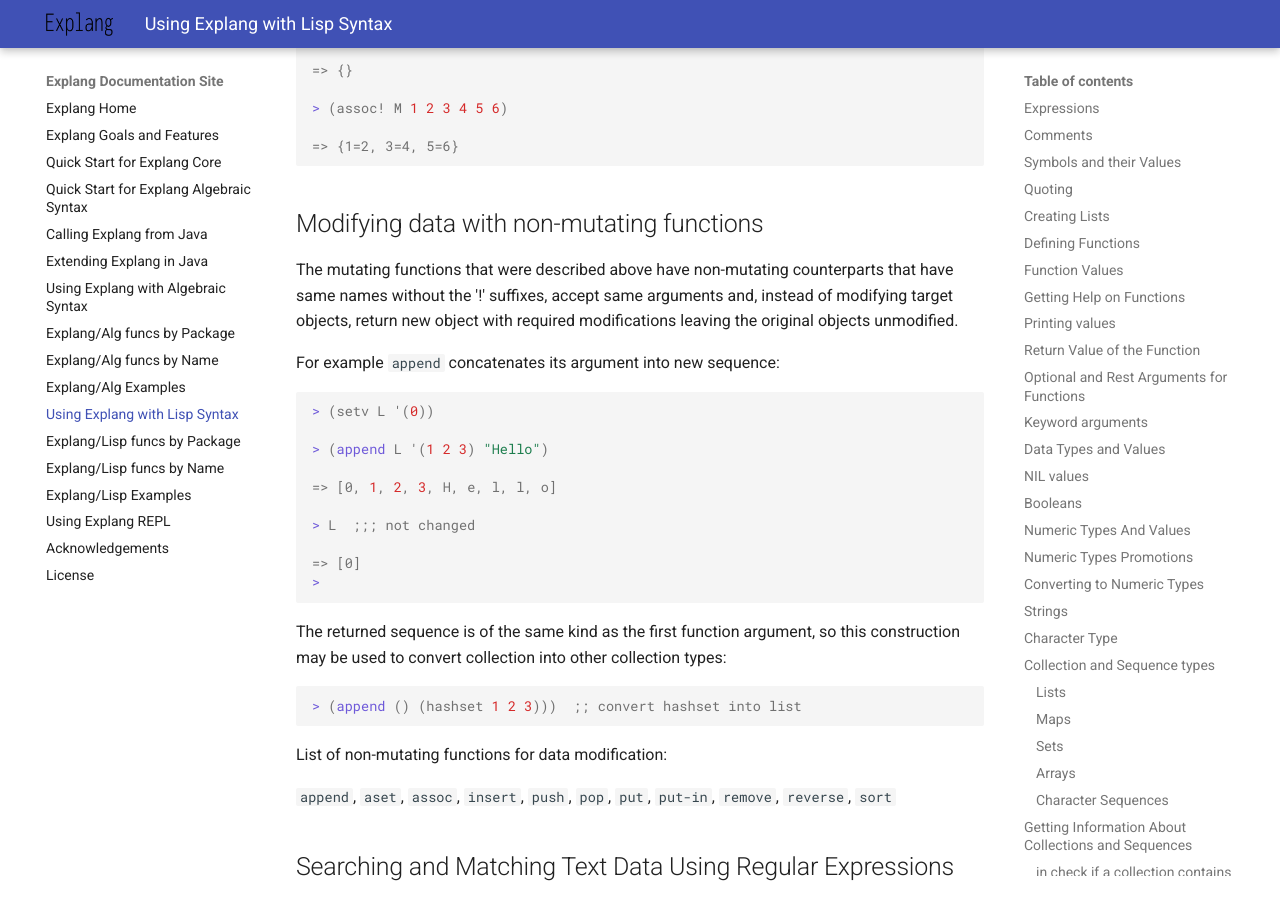
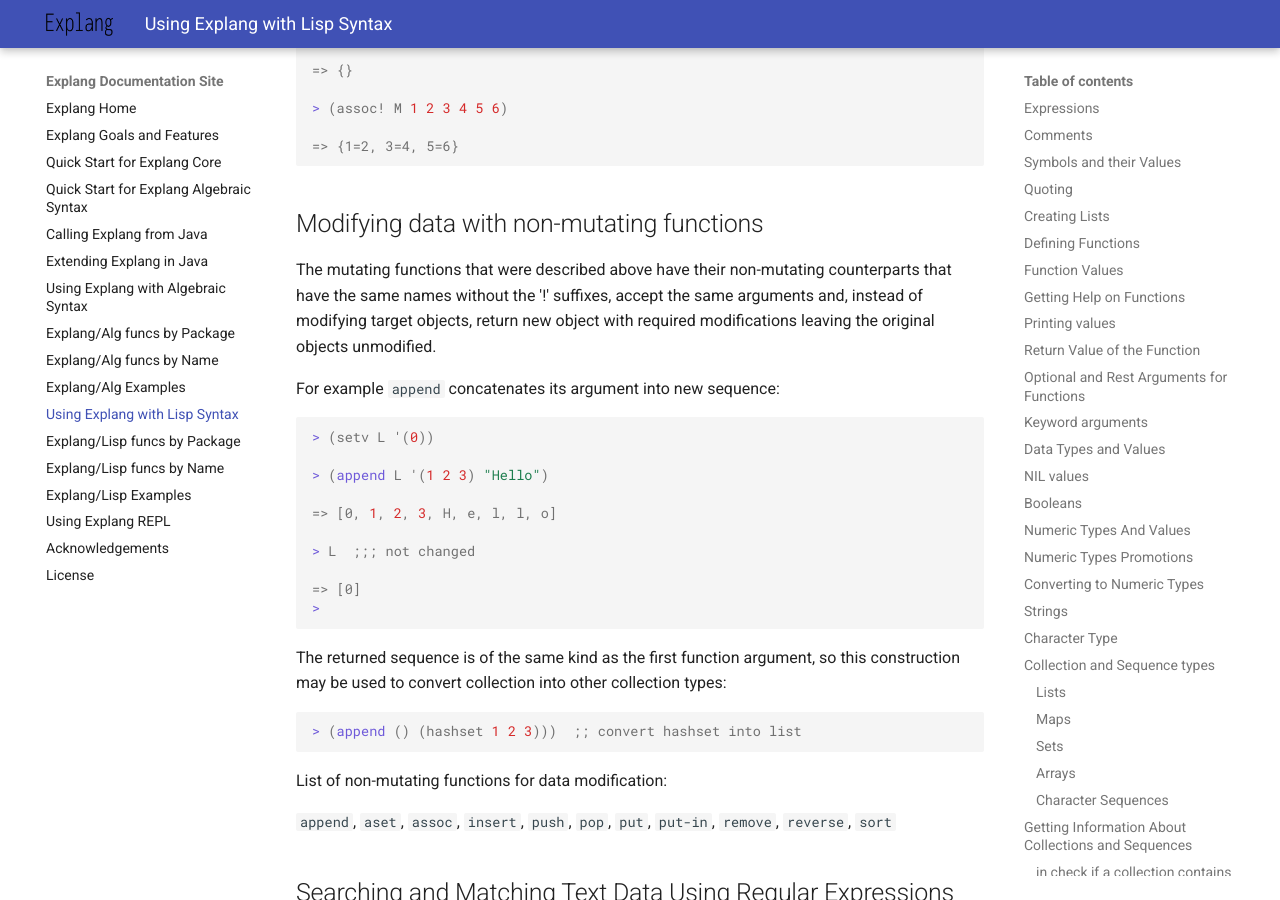
Before and after one commit to opsit-io/opsit-explang-docs, an MkDocs documentation site: the page built from docs/explang-lisp.md, in a window 1280 px wide and 900 px high, scrolled down 28301 px. Built offline with MkDocs 1.6.1 and Material for MkDocs 9.7.7, drawn with Linux system fonts in a browser that asks for light colours.

Commit message:
feat: minor fixes non mutating data modifier functions

```diff
--- a/docs/explang-lisp.md
+++ b/docs/explang-lisp.md
@@ -1555,11 +1555,10 @@
 Modifying data with non-mutating functions
 ------------------------------------------
 
-The mutating functions that were described above have non-mutating
-counterparts that have same names without the '!' suffixes, accept
-same arguments and, instead of modifying target objects,
-return new object with required modifications
-leaving the original objects unmodified.
+The mutating functions that were described above have their non-mutating
+counterparts that have the same names without the '!' suffixes, accept the
+same arguments and, instead of modifying target objects, return new object
+with required modifications leaving the original objects unmodified.
 
 
 For example `append` concatenates its argument into new sequence:
```
